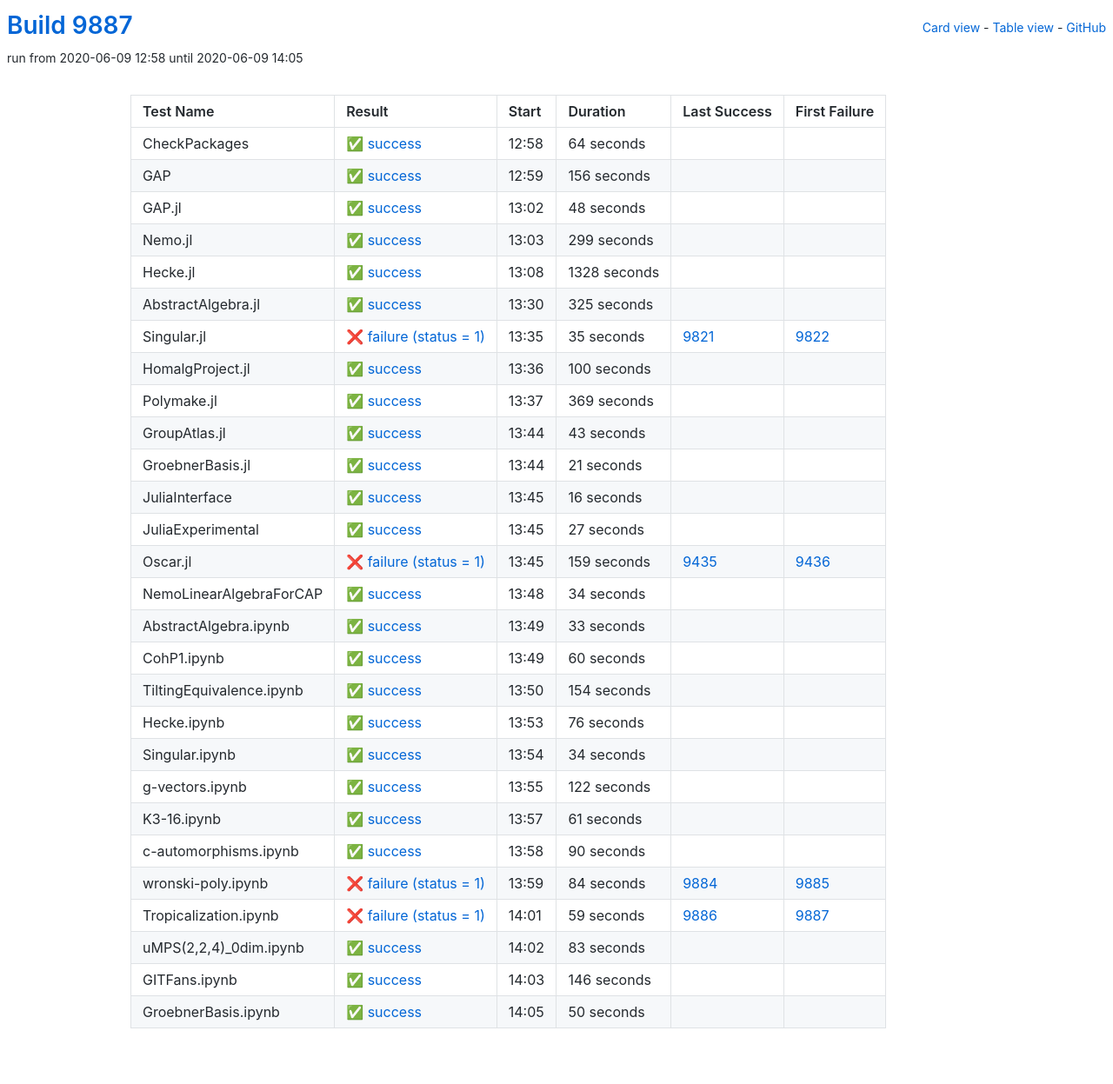
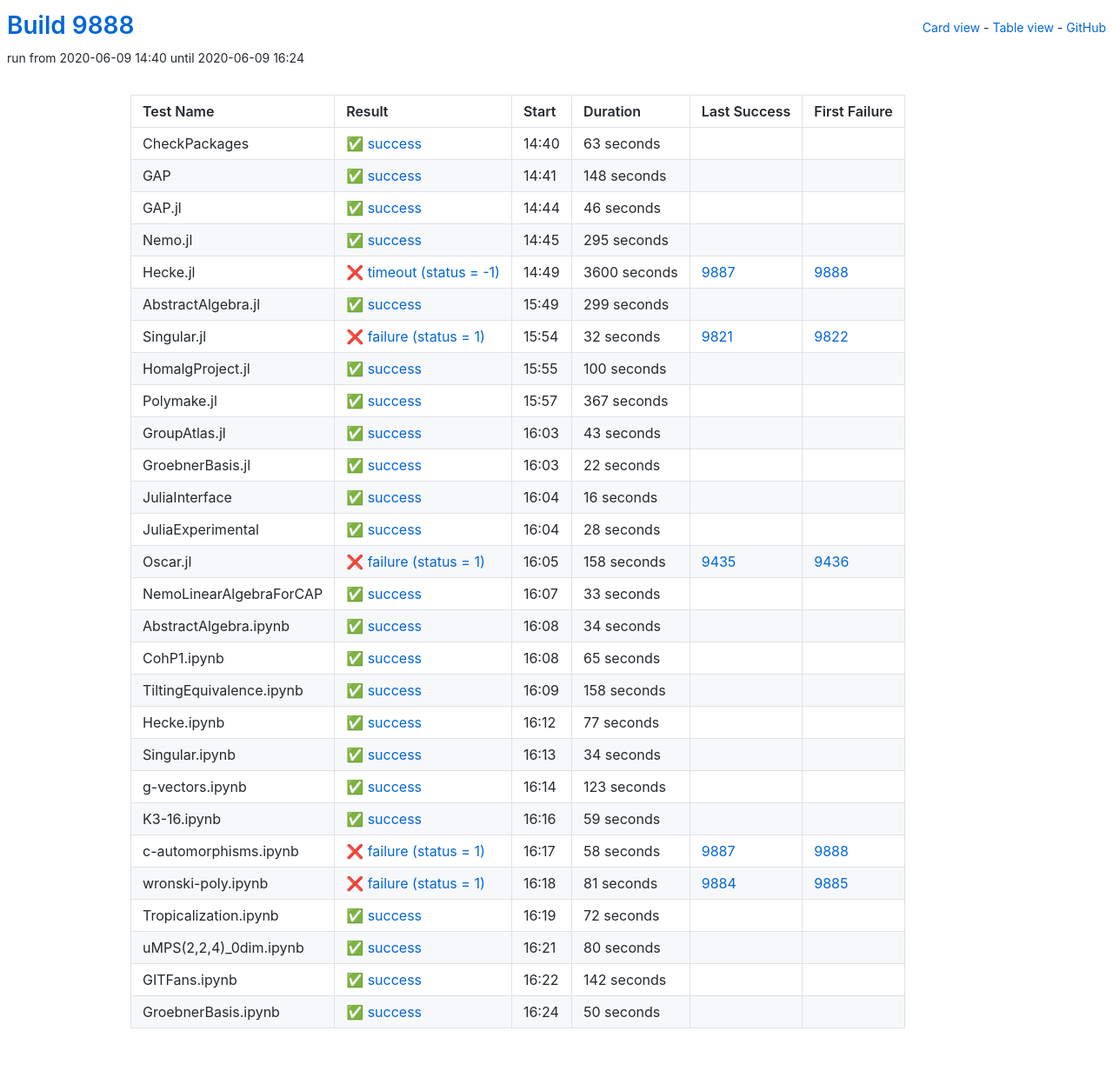
Before and after one commit to oscar-system/oscar-ci-status, a Jekyll site: the page built from table.html, in a window 1280 px wide. Shown: the whole page at 87% size. Built offline with Jekyll 4.4.1, drawn with Linux system fonts in a browser that asks for light colours.

Commit message:
Build 9888

```diff
--- a/_data/ci.yml
+++ b/_data/ci.yml
@@ -1,89 +1,89 @@
-build: 9887
-build_url: https://oscarci.mathematik.uni-kl.de/job/oscar/9887/
+build: 9888
+build_url: https://oscarci.mathematik.uni-kl.de/job/oscar/9888/
 job: oscar
 tests:
-- duration: 64
+- duration: 63
   exitcode: 0
   first_failure: false
   first_failure_url: null
   id: checkpackages
   last_success: false
   last_success_url: null
-  log: https://oscarci.mathematik.uni-kl.de/job/oscar/9887/artifact/logs/build-9887/CheckPackages.log
+  log: https://oscarci.mathematik.uni-kl.de/job/oscar/9888/artifact/logs/build-9888/CheckPackages.log
   name: CheckPackages
-  start: 2020-06-09 12:58
+  start: 2020-06-09 14:40
   status: success
   success: true
-- duration: 156
+- duration: 148
   exitcode: 0
   first_failure: false
   first_failure_url: null
   id: gap
   last_success: false
   last_success_url: null
-  log: https://oscarci.mathematik.uni-kl.de/job/oscar/9887/artifact/logs/build-9887/GAP.log
+  log: https://oscarci.mathematik.uni-kl.de/job/oscar/9888/artifact/logs/build-9888/GAP.log
   name: GAP
-  start: 2020-06-09 12:59
+  start: 2020-06-09 14:41
   status: success
   success: true
-- duration: 48
+- duration: 46
   exitcode: 0
   first_failure: false
   first_failure_url: null
   id: gap-jl
   last_success: false
   last_success_url: null
-  log: https://oscarci.mathematik.uni-kl.de/job/oscar/9887/artifact/logs/build-9887/GAP.jl.log
+  log: https://oscarci.mathematik.uni-kl.de/job/oscar/9888/artifact/logs/build-9888/GAP.jl.log
   name: GAP.jl
-  start: 2020-06-09 13:02
+  start: 2020-06-09 14:44
   status: success
   success: true
-- duration: 299
+- duration: 295
   exitcode: 0
   first_failure: false
   first_failure_url: null
   id: nemo-jl
   last_success: false
   last_success_url: null
-  log: https://oscarci.mathematik.uni-kl.de/job/oscar/9887/artifact/logs/build-9887/Nemo.jl.log
+  log: https://oscarci.mathematik.uni-kl.de/job/oscar/9888/artifact/logs/build-9888/Nemo.jl.log
   name: Nemo.jl
-  start: 2020-06-09 13:03
+  start: 2020-06-09 14:45
   status: success
   success: true
-- duration: 1328
-  exitcode: 0
-  first_failure: false
-  first_failure_url: null
+- duration: 3600
+  exitcode: -1
+  first_failure: 9888
+  first_failure_url: https://oscarci.mathematik.uni-kl.de/job/oscar/9888/
   id: hecke-jl
-  last_success: false
-  last_success_url: null
-  log: https://oscarci.mathematik.uni-kl.de/job/oscar/9887/artifact/logs/build-9887/Hecke.jl.log
+  last_success: 9887
+  last_success_url: https://oscarci.mathematik.uni-kl.de/job/oscar/9887/
+  log: https://oscarci.mathematik.uni-kl.de/job/oscar/9888/artifact/logs/build-9888/Hecke.jl.log
   name: Hecke.jl
-  start: 2020-06-09 13:08
-  status: success
-  success: true
-- duration: 325
+  start: 2020-06-09 14:49
+  status: timeout
+  success: false
+- duration: 299
   exitcode: 0
   first_failure: false
   first_failure_url: null
   id: abstractalgebra-jl
   last_success: false
   last_success_url: null
-  log: https://oscarci.mathematik.uni-kl.de/job/oscar/9887/artifact/logs/build-9887/AbstractAlgebra.jl.log
+  log: https://oscarci.mathematik.uni-kl.de/job/oscar/9888/artifact/logs/build-9888/AbstractAlgebra.jl.log
   name: AbstractAlgebra.jl
-  start: 2020-06-09 13:30
+  start: 2020-06-09 15:49
   status: success
   success: true
-- duration: 35
+- duration: 32
   exitcode: 1
   first_failure: 9822
   first_failure_url: https://oscarci.mathematik.uni-kl.de/job/oscar/9822/
   id: singular-jl
   last_success: 9821
   last_success_url: https://oscarci.mathematik.uni-kl.de/job/oscar/9821/
-  log: https://oscarci.mathematik.uni-kl.de/job/oscar/9887/artifact/logs/build-9887/Singular.jl.log
+  log: https://oscarci.mathematik.uni-kl.de/job/oscar/9888/artifact/logs/build-9888/Singular.jl.log
   name: Singular.jl
-  start: 2020-06-09 13:35
+  start: 2020-06-09 15:54
   status: failure
   success: false
 - duration: 100
@@ -93,21 +93,21 @@ tests:
   id: homalgproject-jl
   last_success: false
   last_success_url: null
-  log: https://oscarci.mathematik.uni-kl.de/job/oscar/9887/artifact/logs/build-9887/HomalgProject.jl.log
+  log: https://oscarci.mathematik.uni-kl.de/job/oscar/9888/artifact/logs/build-9888/HomalgProject.jl.log
   name: HomalgProject.jl
-  start: 2020-06-09 13:36
+  start: 2020-06-09 15:55
   status: success
   success: true
-- duration: 369
+- duration: 367
   exitcode: 0
   first_failure: false
   first_failure_url: null
   id: polymake-jl
   last_success: false
   last_success_url: null
-  log: https://oscarci.mathematik.uni-kl.de/job/oscar/9887/artifact/logs/build-9887/Polymake.jl.log
+  log: https://oscarci.mathematik.uni-kl.de/job/oscar/9888/artifact/logs/build-9888/Polymake.jl.log
   name: Polymake.jl
-  start: 2020-06-09 13:37
+  start: 2020-06-09 15:57
   status: success
   success: true
 - duration: 43
@@ -117,21 +117,21 @@ tests:
   id: groupatlas-jl
   last_success: false
   last_success_url: null
-  log: https://oscarci.mathematik.uni-kl.de/job/oscar/9887/artifact/logs/build-9887/GroupAtlas.jl.log
+  log: https://oscarci.mathematik.uni-kl.de/job/oscar/9888/artifact/logs/build-9888/GroupAtlas.jl.log
   name: GroupAtlas.jl
-  start: 2020-06-09 13:44
+  start: 2020-06-09 16:03
   status: success
   success: true
-- duration: 21
+- duration: 22
   exitcode: 0
   first_failure: false
   first_failure_url: null
   id: groebnerbasis-jl
   last_success: false
   last_success_url: null
-  log: https://oscarci.mathematik.uni-kl.de/job/oscar/9887/artifact/logs/build-9887/GroebnerBasis.jl.log
+  log: https://oscarci.mathematik.uni-kl.de/job/oscar/9888/artifact/logs/build-9888/GroebnerBasis.jl.log
   name: GroebnerBasis.jl
-  start: 2020-06-09 13:44
+  start: 2020-06-09 16:03
   status: success
   success: true
 - duration: 16
@@ -141,93 +141,93 @@ tests:
   id: juliainterface
   last_success: false
   last_success_url: null
-  log: https://oscarci.mathematik.uni-kl.de/job/oscar/9887/artifact/logs/build-9887/JuliaInterface.log
+  log: https://oscarci.mathematik.uni-kl.de/job/oscar/9888/artifact/logs/build-9888/JuliaInterface.log
   name: JuliaInterface
-  start: 2020-06-09 13:45
+  start: 2020-06-09 16:04
   status: success
   success: true
-- duration: 27
+- duration: 28
   exitcode: 0
   first_failure: false
   first_failure_url: null
   id: juliaexperimental
   last_success: false
   last_success_url: null
-  log: https://oscarci.mathematik.uni-kl.de/job/oscar/9887/artifact/logs/build-9887/JuliaExperimental.log
+  log: https://oscarci.mathematik.uni-kl.de/job/oscar/9888/artifact/logs/build-9888/JuliaExperimental.log
   name: JuliaExperimental
-  start: 2020-06-09 13:45
+  start: 2020-06-09 16:04
   status: success
   success: true
-- duration: 159
+- duration: 158
   exitcode: 1
   first_failure: 9436
   first_failure_url: https://oscarci.mathematik.uni-kl.de/job/oscar/9436/
   id: oscar-jl
   last_success: 9435
   last_success_url: https://oscarci.mathematik.uni-kl.de/job/oscar/9435/
-  log: https://oscarci.mathematik.uni-kl.de/job/oscar/9887/artifact/logs/build-9887/Oscar.jl.log
+  log: https://oscarci.mathematik.uni-kl.de/job/oscar/9888/artifact/logs/build-9888/Oscar.jl.log
   name: Oscar.jl
-  start: 2020-06-09 13:45
+  start: 2020-06-09 16:05
   status: failure
   success: false
-- duration: 34
+- duration: 33
   exitcode: 0
   first_failure: false
   first_failure_url: null
   id: nemolinearalgebraforcap
   last_success: false
   last_success_url: null
-  log: https://oscarci.mathematik.uni-kl.de/job/oscar/9887/artifact/logs/build-9887/NemoLinearAlgebraForCAP.log
+  log: https://oscarci.mathematik.uni-kl.de/job/oscar/9888/artifact/logs/build-9888/NemoLinearAlgebraForCAP.log
   name: NemoLinearAlgebraForCAP
-  start: 2020-06-09 13:48
+  start: 2020-06-09 16:07
   status: success
   success: true
-- duration: 33
+- duration: 34
   exitcode: 0
   first_failure: false
   first_failure_url: null
   id: abstractalgebra-ipynb
   last_success: false
   last_success_url: null
-  log: https://oscarci.mathematik.uni-kl.de/job/oscar/9887/artifact/logs/build-9887/AbstractAlgebra.ipynb.log
+  log: https://oscarci.mathematik.uni-kl.de/job/oscar/9888/artifact/logs/build-9888/AbstractAlgebra.ipynb.log
   name: AbstractAlgebra.ipynb
-  start: 2020-06-09 13:49
+  start: 2020-06-09 16:08
   status: success
   success: true
-- duration: 60
+- duration: 65
   exitcode: 0
   first_failure: false
   first_failure_url: null
   id: cohp1-ipynb
   last_success: false
   last_success_url: null
-  log: https://oscarci.mathematik.uni-kl.de/job/oscar/9887/artifact/logs/build-9887/CohP1.ipynb.log
+  log: https://oscarci.mathematik.uni-kl.de/job/oscar/9888/artifact/logs/build-9888/CohP1.ipynb.log
   name: CohP1.ipynb
-  start: 2020-06-09 13:49
+  start: 2020-06-09 16:08
   status: success
   success: true
-- duration: 154
+- duration: 158
   exitcode: 0
   first_failure: false
   first_failure_url: null
   id: tiltingequivalence-ipynb
   last_success: false
   last_success_url: null
-  log: https://oscarci.mathematik.uni-kl.de/job/oscar/9887/artifact/logs/build-9887/TiltingEquivalence.ipynb.log
+  log: https://oscarci.mathematik.uni-kl.de/job/oscar/9888/artifact/logs/build-9888/TiltingEquivalence.ipynb.log
   name: TiltingEquivalence.ipynb
-  start: 2020-06-09 13:50
+  start: 2020-06-09 16:09
   status: success
   success: true
-- duration: 76
+- duration: 77
   exitcode: 0
   first_failure: false
   first_failure_url: null
   id: hecke-ipynb
   last_success: false
   last_success_url: null
-  log: https://oscarci.mathematik.uni-kl.de/job/oscar/9887/artifact/logs/build-9887/Hecke.ipynb.log
+  log: https://oscarci.mathematik.uni-kl.de/job/oscar/9888/artifact/logs/build-9888/Hecke.ipynb.log
   name: Hecke.ipynb
-  start: 2020-06-09 13:53
+  start: 2020-06-09 16:12
   status: success
   success: true
 - duration: 34
@@ -237,93 +237,93 @@ tests:
   id: singular-ipynb
   last_success: false
   last_success_url: null
-  log: https://oscarci.mathematik.uni-kl.de/job/oscar/9887/artifact/logs/build-9887/Singular.ipynb.log
+  log: https://oscarci.mathematik.uni-kl.de/job/oscar/9888/artifact/logs/build-9888/Singular.ipynb.log
   name: Singular.ipynb
-  start: 2020-06-09 13:54
+  start: 2020-06-09 16:13
   status: success
   success: true
-- duration: 122
+- duration: 123
   exitcode: 0
   first_failure: false
   first_failure_url: null
   id: g-vectors-ipynb
   last_success: false
   last_success_url: null
-  log: https://oscarci.mathematik.uni-kl.de/job/oscar/9887/artifact/logs/build-9887/g-vectors.ipynb.log
+  log: https://oscarci.mathematik.uni-kl.de/job/oscar/9888/artifact/logs/build-9888/g-vectors.ipynb.log
   name: g-vectors.ipynb
-  start: 2020-06-09 13:55
+  start: 2020-06-09 16:14
   status: success
   success: true
-- duration: 61
+- duration: 59
   exitcode: 0
   first_failure: false
   first_failure_url: null
   id: k3-16-ipynb
   last_success: false
   last_success_url: null
-  log: https://oscarci.mathematik.uni-kl.de/job/oscar/9887/artifact/logs/build-9887/K3-16.ipynb.log
+  log: https://oscarci.mathematik.uni-kl.de/job/oscar/9888/artifact/logs/build-9888/K3-16.ipynb.log
   name: K3-16.ipynb
-  start: 2020-06-09 13:57
+  start: 2020-06-09 16:16
   status: success
   success: true
-- duration: 90
-  exitcode: 0
-  first_failure: false
-  first_failure_url: null
+- duration: 58
+  exitcode: 1
+  first_failure: 9888
+  first_failure_url: https://oscarci.mathematik.uni-kl.de/job/oscar/9888/
   id: c-automorphisms-ipynb
-  last_success: false
-  last_success_url: null
-  log: https://oscarci.mathematik.uni-kl.de/job/oscar/9887/artifact/logs/build-9887/c-automorphisms.ipynb.log
+  last_success: 9887
+  last_success_url: https://oscarci.mathematik.uni-kl.de/job/oscar/9887/
+  log: https://oscarci.mathematik.uni-kl.de/job/oscar/9888/artifact/logs/build-9888/c-automorphisms.ipynb.log
   name: c-automorphisms.ipynb
-  start: 2020-06-09 13:58
-  status: success
-  success: true
-- duration: 84
+  start: 2020-06-09 16:17
+  status: failure
+  success: false
+- duration: 81
   exitcode: 1
   first_failure: 9885
   first_failure_url: https://oscarci.mathematik.uni-kl.de/job/oscar/9885/
   id: wronski-poly-ipynb
   last_success: 9884
   last_success_url: https://oscarci.mathematik.uni-kl.de/job/oscar/9884/
-  log: https://oscarci.mathematik.uni-kl.de/job/oscar/9887/artifact/logs/build-9887/wronski-poly.ipynb.log
+  log: https://oscarci.mathematik.uni-kl.de/job/oscar/9888/artifact/logs/build-9888/wronski-poly.ipynb.log
   name: wronski-poly.ipynb
-  start: 2020-06-09 13:59
+  start: 2020-06-09 16:18
   status: failure
   success: false
-- duration: 59
-  exitcode: 1
-  first_failure: 9887
-  first_failure_url: https://oscarci.mathematik.uni-kl.de/job/oscar/9887/
+- duration: 72
+  exitcode: 0
+  first_failure: false
+  first_failure_url: null
   id: tropicalization-ipynb
-  last_success: 9886
-  last_success_url: https://oscarci.mathematik.uni-kl.de/job/oscar/9886/
-  log: https://oscarci.mathematik.uni-kl.de/job/oscar/9887/artifact/logs/build-9887/Tropicalization.ipynb.log
+  last_success: false
+  last_success_url: null
+  log: https://oscarci.mathematik.uni-kl.de/job/oscar/9888/artifact/logs/build-9888/Tropicalization.ipynb.log
   name: Tropicalization.ipynb
-  start: 2020-06-09 14:01
-  status: failure
-  success: false
-- duration: 83
+  start: 2020-06-09 16:19
+  status: success
+  success: true
+- duration: 80
   exitcode: 0
   first_failure: false
   first_failure_url: null
   id: umps-2-2-4-0dim-ipynb
   last_success: false
   last_success_url: null
-  log: https://oscarci.mathematik.uni-kl.de/job/oscar/9887/artifact/logs/build-9887/uMPS-2-2-4-_0dim.ipynb.log
+  log: https://oscarci.mathematik.uni-kl.de/job/oscar/9888/artifact/logs/build-9888/uMPS-2-2-4-_0dim.ipynb.log
   name: uMPS(2,2,4)_0dim.ipynb
-  start: 2020-06-09 14:02
+  start: 2020-06-09 16:21
   status: success
   success: true
-- duration: 146
+- duration: 142
   exitcode: 0
   first_failure: false
   first_failure_url: null
   id: gitfans-ipynb
   last_success: false
   last_success_url: null
-  log: https://oscarci.mathematik.uni-kl.de/job/oscar/9887/artifact/logs/build-9887/GITFans.ipynb.log
+  log: https://oscarci.mathematik.uni-kl.de/job/oscar/9888/artifact/logs/build-9888/GITFans.ipynb.log
   name: GITFans.ipynb
-  start: 2020-06-09 14:03
+  start: 2020-06-09 16:22
   status: success
   success: true
 - duration: 50
@@ -333,8 +333,8 @@ tests:
   id: groebnerbasis-ipynb
   last_success: false
   last_success_url: null
-  log: https://oscarci.mathematik.uni-kl.de/job/oscar/9887/artifact/logs/build-9887/GroebnerBasis.ipynb.log
+  log: https://oscarci.mathematik.uni-kl.de/job/oscar/9888/artifact/logs/build-9888/GroebnerBasis.ipynb.log
   name: GroebnerBasis.ipynb
-  start: 2020-06-09 14:05
+  start: 2020-06-09 16:24
   status: success
   success: true
```
Also changed, not shown: README.md.
